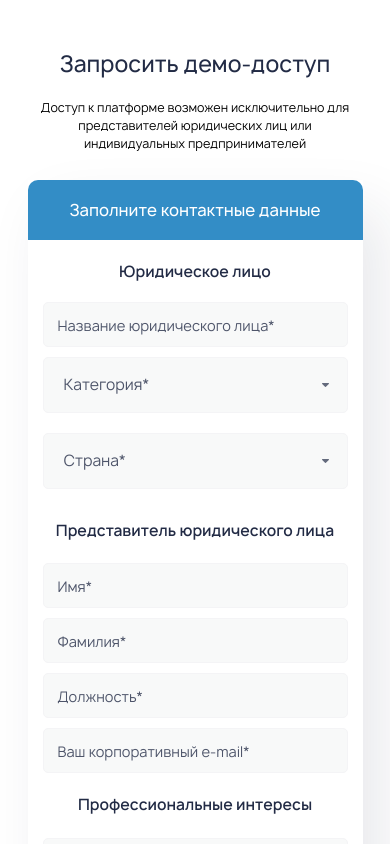
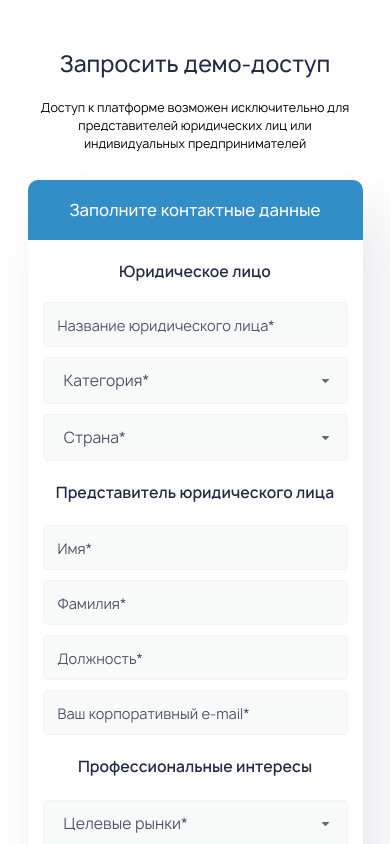
Before and after one commit to quantumVector/Demo-Access-Form, a React (Create React App) app: page / in a window 390 px wide. Shown: the top 844 px of the page. Built offline with nearby package versions, Linux system fonts and the light colour scheme; no server answers.

Commit message:
Added mobile custom react select styles

```diff
--- a/src/Components/common/FormConrtol/CustomReactSelect.jsx
+++ b/src/Components/common/FormConrtol/CustomReactSelect.jsx
@@ -12,13 +12,24 @@ const DropdownIndicator = (props) => {
 };
 
 export const CustomReactSelect = (props) => {
+  let selectHeight;
+  let selectMarginBottom;
+
+  if (window.innerWidth <= 768) {
+    selectHeight = '47px';
+    selectMarginBottom = '10px';
+  } else {
+    selectHeight = '56px';
+    selectMarginBottom = '20px';
+  };
+
   const selectStyles = {
     control: (styles, state) => ({
       ...styles,
       backgroundColor: '#F8F9F9',
       borderRadius: '5px',
-      minHeight: '56px',
-      marginBottom: '20px',
+      minHeight: selectHeight,
+      marginBottom: selectMarginBottom,
       transition: 'none',
       border: colorControl(state, props.meta),
       boxShadow: state.isFocused ? 0 : 0,
--- a/src/Components/common/FormConrtol/FormControl.module.css
+++ b/src/Components/common/FormConrtol/FormControl.module.css
@@ -161,4 +161,8 @@ textarea::-webkit-input-placeholder {
   .areaItem {
     height: 125px;
   }
+  .error {
+    top: 44px;
+    font-size: 8px;
+  }
 }
```
